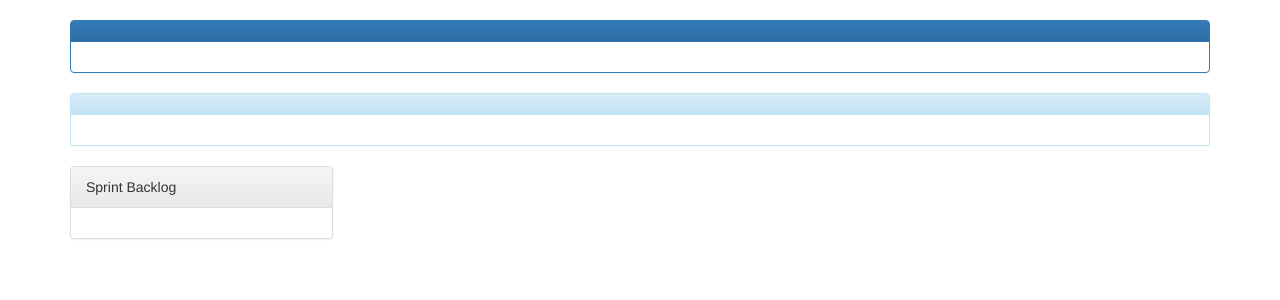
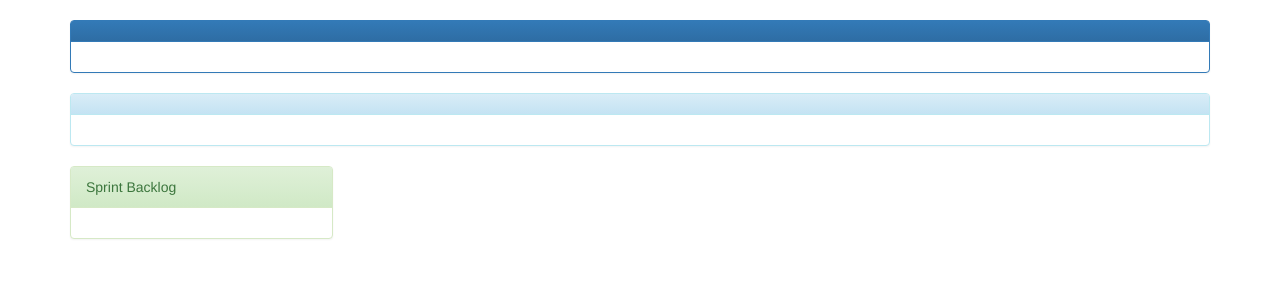
Before and after one commit to danielstp/jaguares, a Django app: template jaguares/templates/proyecto/tablero.html in a window 1280 px wide. Shown: the part 52-352 px from the top of the page. Run offline with Django 3.2, Linux system fonts and the light colour scheme; the template is opened without the code that fills it, so the values that code supplies are empty; parts of the project's set-up code (start-up, migrations or seed data) failed here and were passed over; some libraries are stand-ins or nearby versions.

Commit message:
cambios de color en el panel

```diff
--- a/jaguares/templates/proyecto/tablero.html
+++ b/jaguares/templates/proyecto/tablero.html
@@ -23,7 +23,7 @@
 </div>
 <div class="row">
     <div class="col-md-3">
-        <div class="panel panel-default">
+        <div class="panel panel-success">
             <div class="panel-heading">Sprint Backlog</div>
             <div class="panel-body">
             {% for hus in sprint.historiausuariosprint_set.all %}
```
